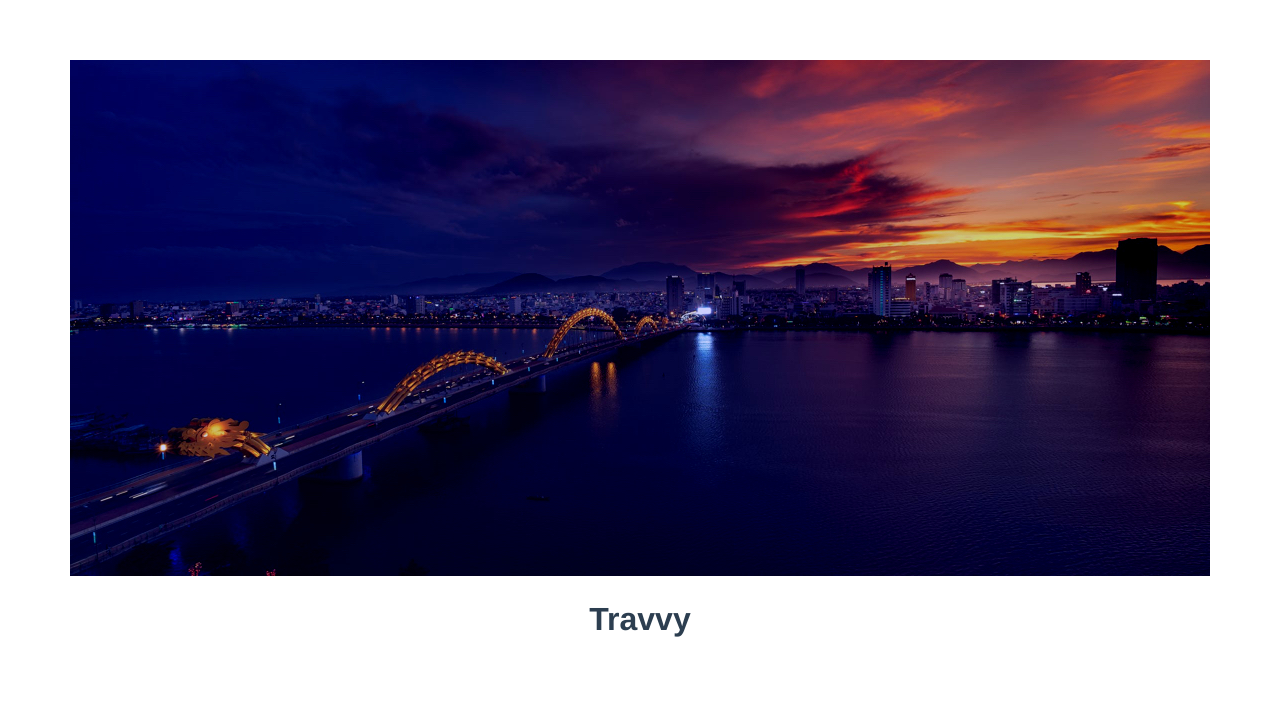
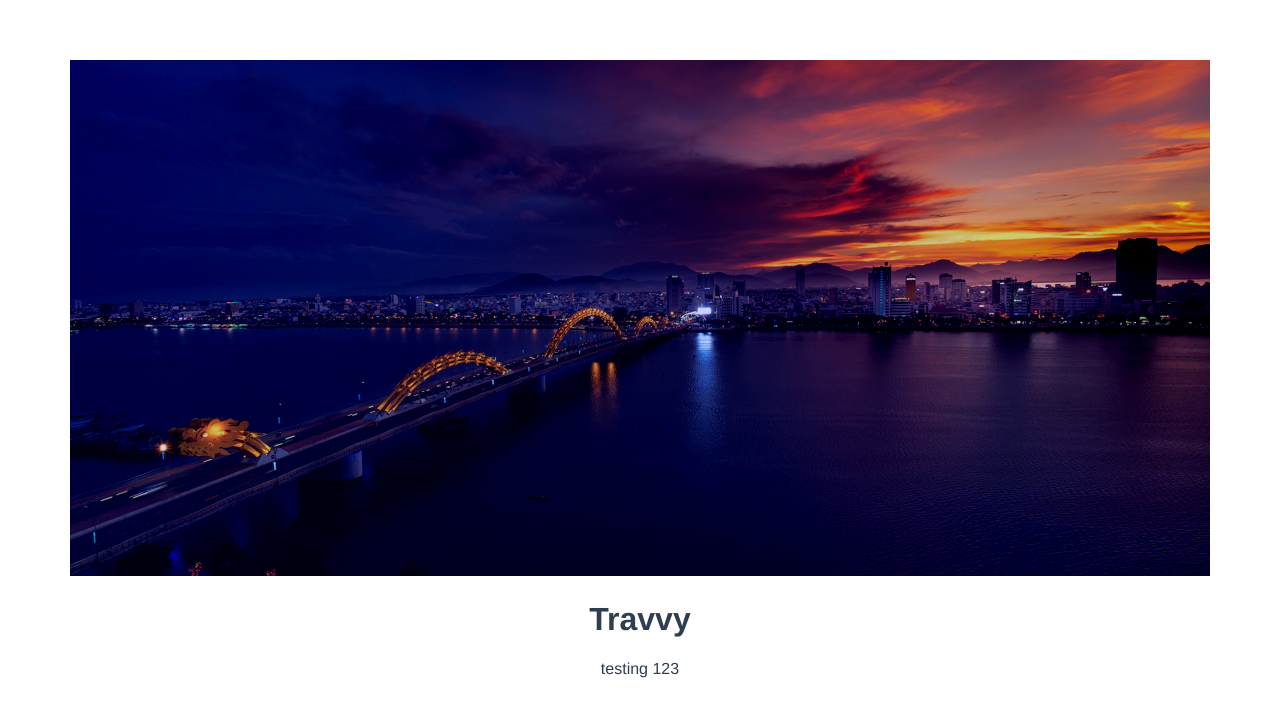
Before and after one commit to lkdfount/msci342project, a Vue app in the folder travvy/: page / in a window 1280 px wide. Shown: the top 716 px of the page. Built offline with nearby package versions, Linux system fonts and the light colour scheme.

Commit message:
test branch

```diff
--- a/travvy/src/components/HelloWorld.vue
+++ b/travvy/src/components/HelloWorld.vue
@@ -1,6 +1,7 @@
 <template>
   <div class="hello">
     <h1>{{ msg }}</h1>
+    <p> testing 123 </p>
   </div>
 </template>
 
```
